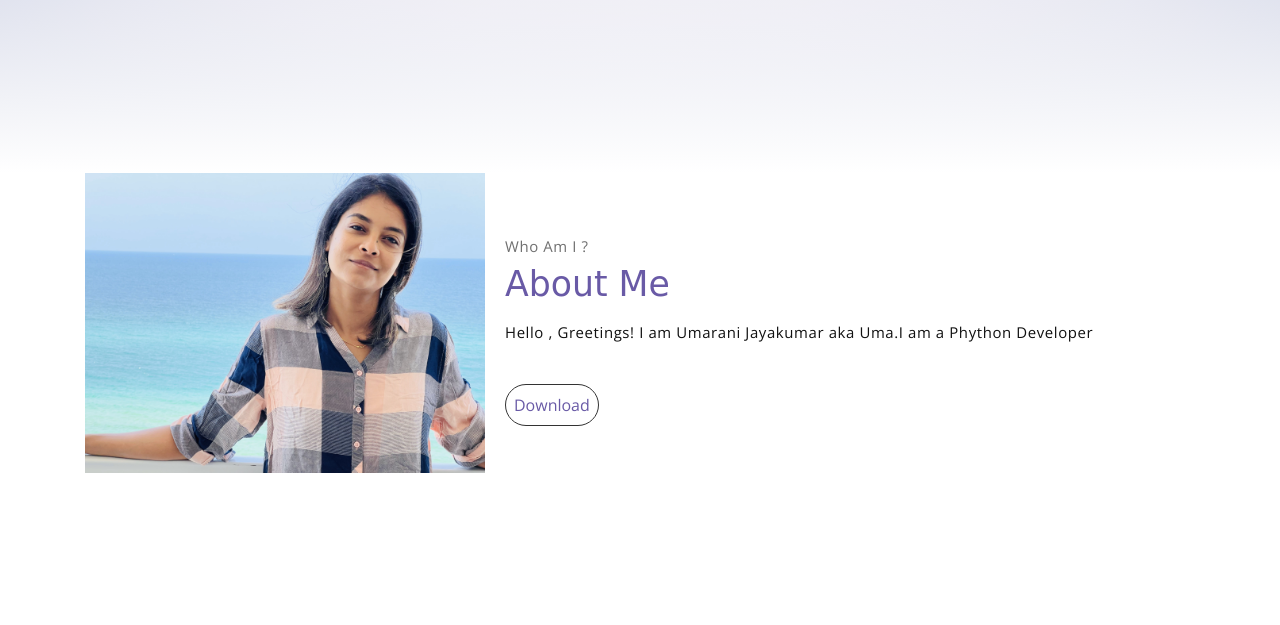
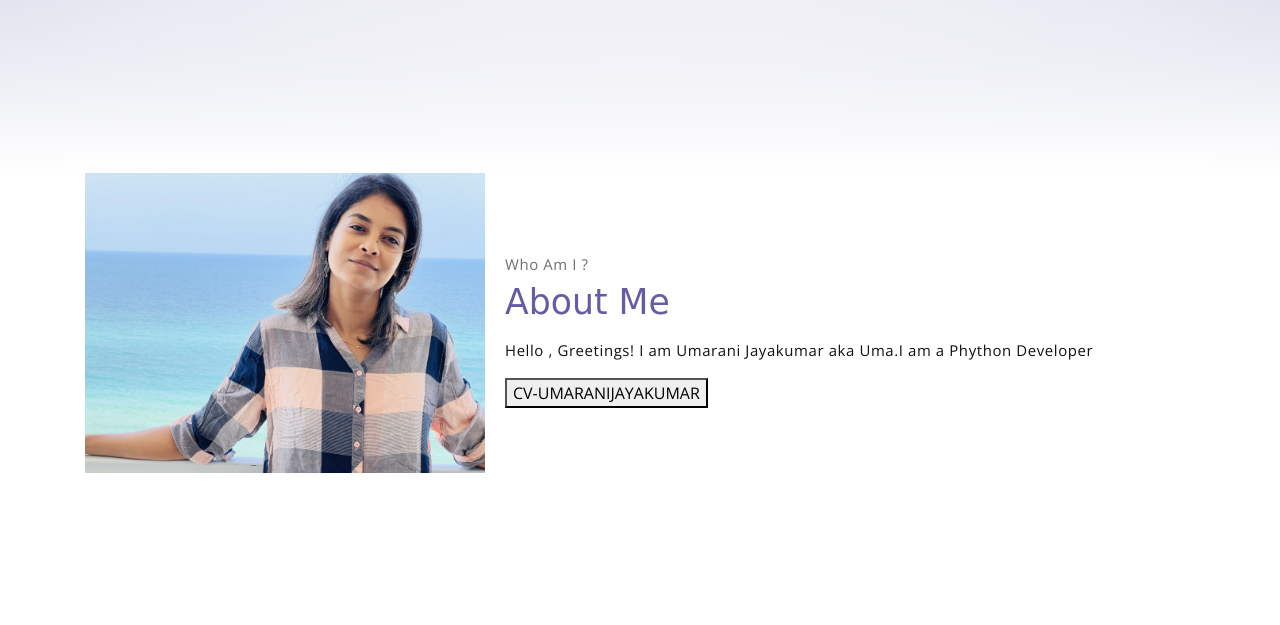
Before and after one commit to umajay/myportfo, a Flask app: page / in a window 1280 px wide. Shown: the part 627-1252 px from the top of the page. Run offline with Flask 3, Linux system fonts and the light colour scheme; some libraries are stand-ins or nearby versions; some web fonts are replaced.

Commit message:
HomemAker

```diff
--- a/templates/index.html
+++ b/templates/index.html
@@ -88,9 +88,11 @@
                     <p>
                         Hello , Greetings! I am Umarani Jayakumar aka Uma.I am a Phython Developer
                     </p>
-                    <a href="C:\\Users\\Uma\\PycharmProjects\\SampleWebServer\\static\assets\\Docs\\CV-UmaraniJ.rtf" download="UmaraniJayakumar">
-                    <button class="btn-rounded btn btn-outline-primary mt-4">Download</button>
-                    </a>
+                    <a href="static/assets/Docs/CV-UmaraniJ.rtf" download>
+                            <button id = 'download' type="button" onclick="">
+                                CV-UMARANIJAYAKUMAR
+                            </button>
+                        </a>
 
                 </div>
             </div><!-- end of about wrapper -->
```
